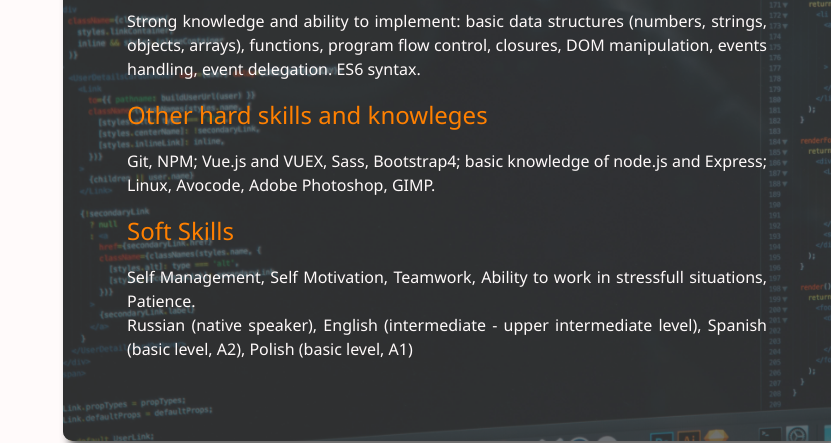
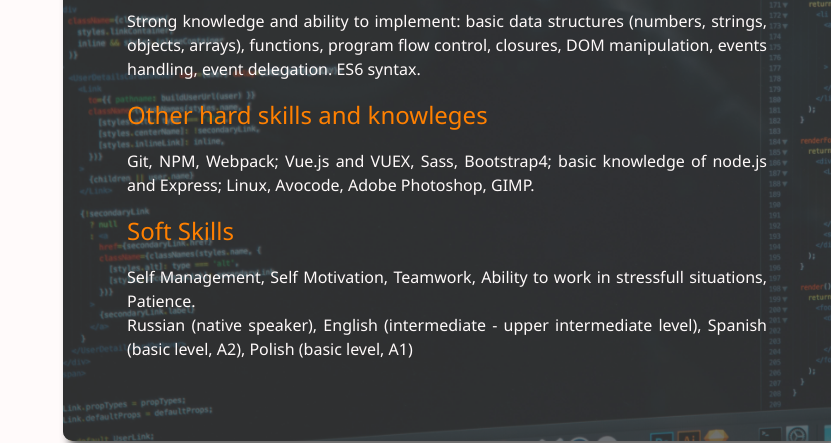
Before and after one commit to NikSkopin/portfolio_page, a website: page dist/index.html in a window 1280 px wide. Shown: the part 1971-2414 px from the top of the page, without its empty margins (449-1280 px from the left). Drawn offline with nearby package versions, Linux system fonts and the light colour scheme.

Commit message:
minor fixes

```diff
--- a/dist/index.html
+++ b/dist/index.html
@@ -140,8 +140,8 @@
 
         <h2 class="section-sm-heading">Other hard skills and knowleges</h2>
         <p class="paragraph">
-          Git, NPM; Vue.js and VUEX, Sass, Bootstrap4; basic knowledge of
-          node.js and Express; Linux, Avocode, Adobe Photoshop, GIMP.
+          Git, NPM, Webpack; Vue.js and VUEX, Sass, Bootstrap4; basic knowledge
+          of node.js and Express; Linux, Avocode, Adobe Photoshop, GIMP.
         </p>
 
         <h2 class="section-sm-heading">Soft Skills</h2>
--- a/package.json
+++ b/package.json
@@ -18,6 +18,7 @@
   },
   "homepage": "https://github.com/NikSkopin/portfolio_page#readme",
   "dependencies": {
+    "gh-pages": "^2.1.1",
     "node-sass": "^4.11.0"
   }
 }
```
Also changed, not shown: 1 other file.
